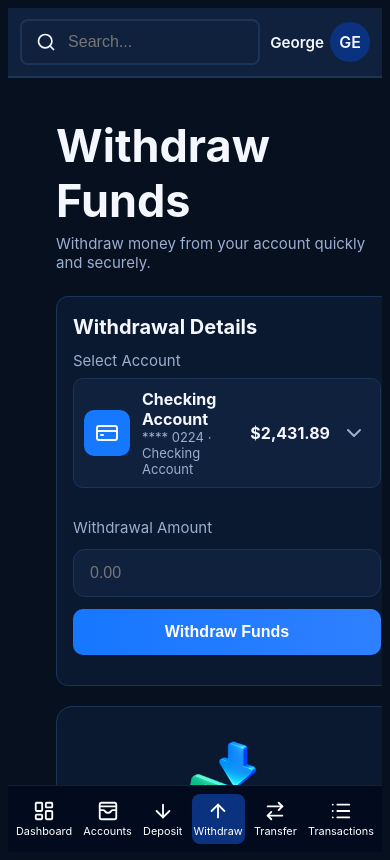
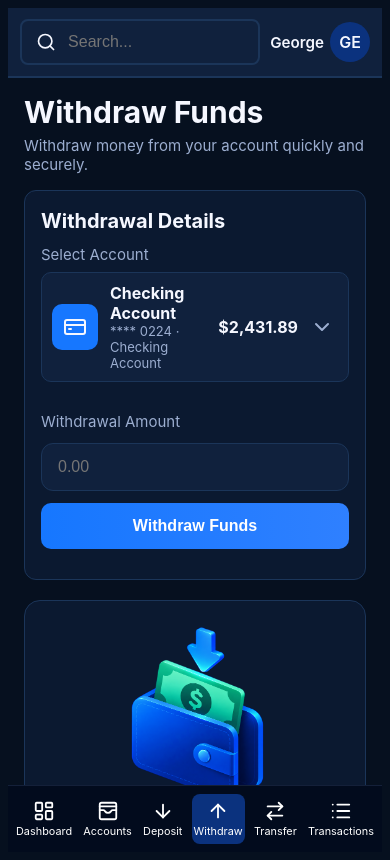
Before and after one commit to jdv75/Bank-Interface-Application, a React (Vite) app: page /withdraw in a window 390 px wide. Built offline with nearby package versions, Linux system fonts and the light colour scheme.

Commit message:
Centered content for smaller screens

```diff
--- a/src/components/DepositWithdrawForm/DepositWithdrawForm.css
+++ b/src/components/DepositWithdrawForm/DepositWithdrawForm.css
@@ -143,6 +143,13 @@
     filter: brightness(1.1);
 }
 
+@media (max-width: 768px) {
+    .dw-quick,
+    .dw-methods {
+        grid-template-columns: 1fr;
+    }
+}
+
 @media (max-width: 560px) {
     .dw-form {
         box-sizing: border-box;
--- a/src/pages/Deposit/Deposit.css
+++ b/src/pages/Deposit/Deposit.css
@@ -62,3 +62,23 @@
         grid-template-columns: 1fr;
     }
 }
+
+@media (max-width: 768px) {
+    .deposit-page {
+        box-sizing: border-box;
+        padding: 16px 0 8px;
+    }
+
+    .deposit-header {
+        width: 100%;
+        margin-bottom: 16px;
+    }
+
+    .deposit-header h1 {
+        font-size: 30px;
+    }
+
+    .deposit-information {
+        padding: 16px;
+    }
+}
--- a/src/pages/Withdraw/Withdraw.css
+++ b/src/pages/Withdraw/Withdraw.css
@@ -62,3 +62,23 @@
         grid-template-columns: 1fr;
     }
 }
+
+@media (max-width: 768px) {
+    .withdraw-page {
+        box-sizing: border-box;
+        padding: 16px 0 8px;
+    }
+
+    .withdraw-header {
+        width: 100%;
+        margin-bottom: 16px;
+    }
+
+    .withdraw-header h1 {
+        font-size: 30px;
+    }
+
+    .withdraw-information {
+        padding: 16px;
+    }
+}
```
